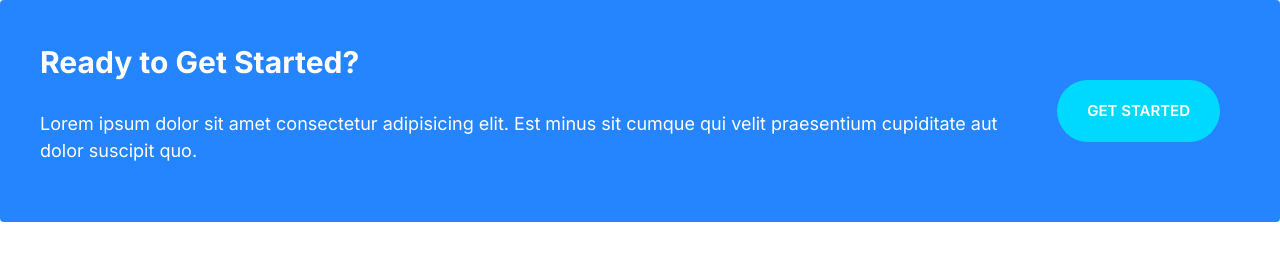
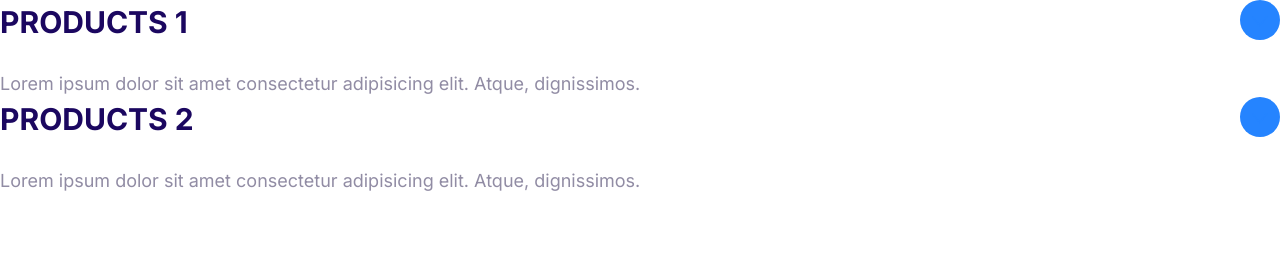
Before and after one commit to mrghorbanik/moshify, a plain HTML site: page index.html in a window 1280 px wide. Drawn offline with Linux system fonts and the light colour scheme.

Commit message:
Built collapsible component

```diff
--- a/css/styels.css
+++ b/css/styels.css
@@ -527,3 +527,33 @@ font-size: 2.4rem;
         margin: 0 2rem;
     }
 }
+
+/* Collapsibles */
+
+.collapsible__header {
+
+    display: flex;
+    justify-content: space-between;
+
+}
+.collapsible__heading {
+    margin-top: 0;
+    font-size: 3rem;
+}
+.collapsible__chevron {
+    transform: rotate(-90deg);
+    transition: transform 0.3s;
+}
+.collapsible__content{
+    max-height: 0;
+    overflow: hidden;
+    opacity: 0;
+    transition: all 0.3s;
+}
+.collapsible--expanded .collapsible__chevron {
+    transform: rotate(0);
+}
+.collapsible--expanded .collapsible__content{
+   max-height: 100vh;
+   opacity: 1;
+}
--- a/index.html
+++ b/index.html
@@ -14,19 +14,30 @@
     <link rel="stylesheet" href="css/styels.css" />
   </head>
   <body>
-    <div class="callout callout--primary">
-      <div class="grid grid--1x2">
-        <div class="callout__content">
-          <h2 class="callout__heading">Ready to Get Started?</h2>
-          <p>
-            Lorem ipsum dolor sit amet consectetur adipisicing elit. Est minus
-            sit cumque qui velit praesentium cupiditate aut dolor suscipit quo.
-          </p>
-        </div>
-        <a href="#" class="btn btn--stretchedcallout__heading btn--secondary"
-          >Get Started</a
-        >
+    <div class="collapsible collapsible--expanded">
+      <header class="collapsible__header">
+        <h2 class="collapsible__heading">PRODUCTS 1</h2>
+        <svg class="icon icon--primary collapsible--chevron">
+          <use xlink:href="images/sprite.svg#chevron"></use>
+        </svg>
+      </header>
+      <div class="collapsible__content">
+        Lorem ipsum dolor sit amet consectetur adipisicing elit. Atque,
+        dignissimos.
       </div>
     </div>
+    <div class="collapsible collapsible--expanded">
+      <header class="collapsible__header">
+        <h2 class="collapsible__heading">PRODUCTS 2</h2>
+        <svg class="icon icon--primary collapsible--chevron">
+          <use xlink:href="images/sprite.svg#chevron"></use>
+        </svg>
+      </header>
+      <div class="collapsible__content">
+        Lorem ipsum dolor sit amet consectetur adipisicing elit. Atque,
+        dignissimos.
+      </div>
+    </div>
+    <script src="main.js"></script>
   </body>
 </html>
--- /dev/null
+++ b/main.js
@@ -0,0 +1,6 @@
+const collapsibles = document.querySelectorAll(".collapsible");
+collapsibles.forEach((item) =>
+  item.addEventListener("click", function () {
+    this.classList.toggle("collapsible--expanded");
+  })
+);
```
Also changed, not shown: components/collapsibles.html (added, +23 -0 lines).
